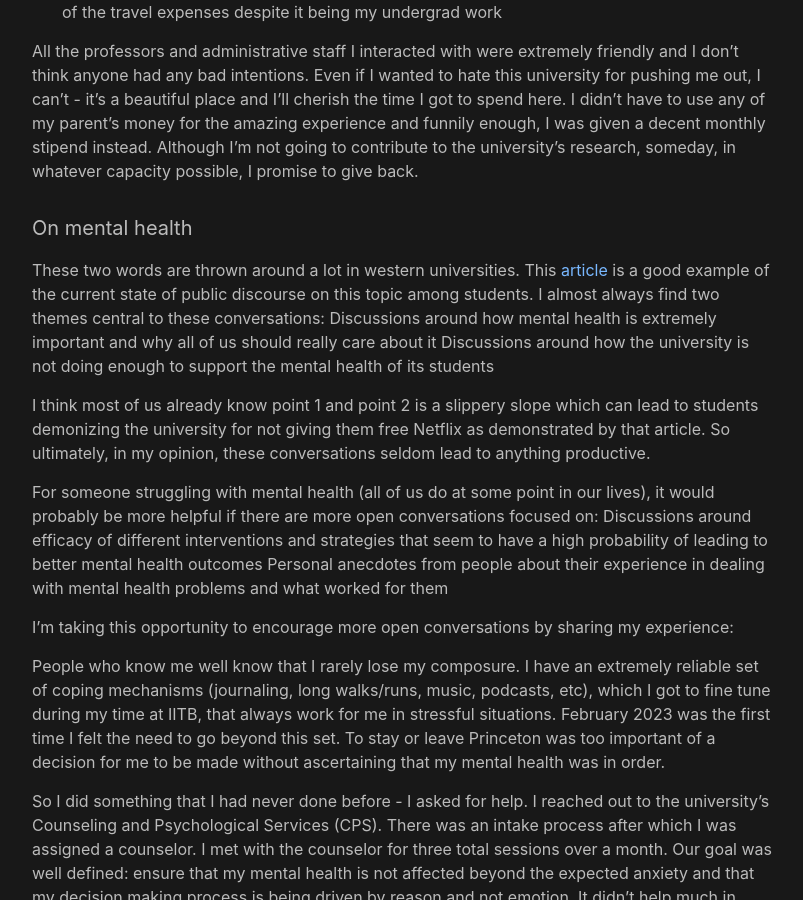
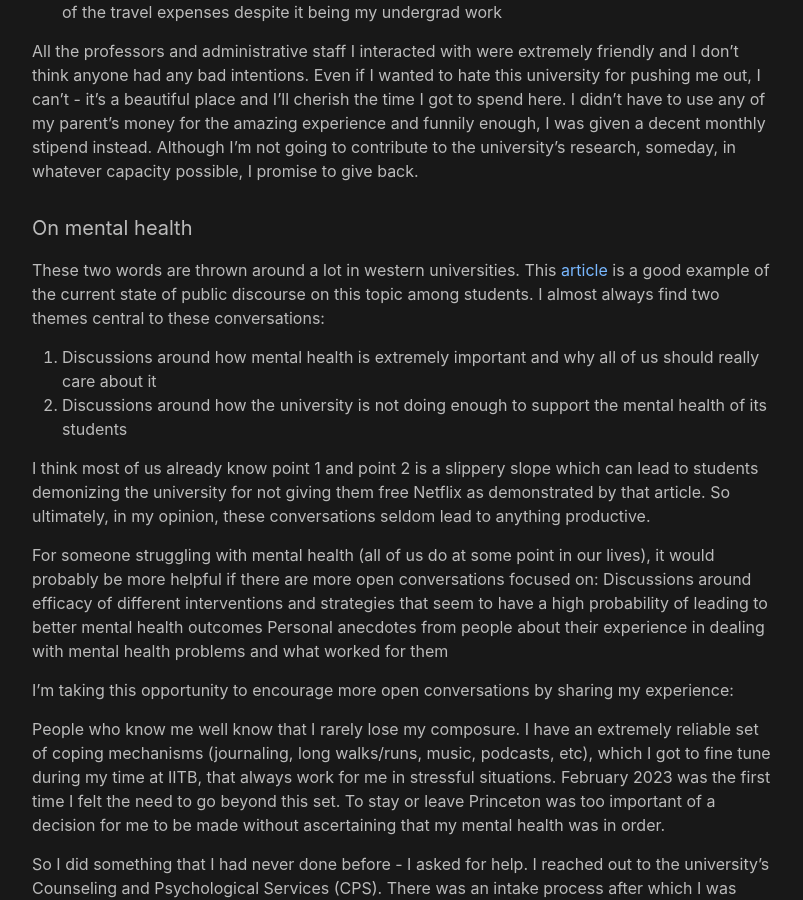
Before and after one commit to mihirvk/mihirvk.github.io, a Jekyll site: the page built from blog_post_0.md, in a window 1280 px wide and 900 px high, scrolled down 5768 px. Shown: the whole window, without its empty margins (238-1041 px from the left). Built offline with Jekyll 4.4.1, drawn with Linux system fonts in a browser that asks for light colours; part of the change alters nothing that is shown; some of the changed text lies outside the part shown.

```diff
--- a/blog_post_0.md
+++ b/blog_post_0.md
@@ -25,7 +25,7 @@ permalink: /blog_post/
 
 ### Why this blog post <a name="why"></a>
 
-1. To save myself the trouble of repeating the whole story and answering the same questions every time someone asks
+1. To save myself the trouble of repeating the whole story and answering the same questions every time people ask
 2. To help future graduate school applicants make more informed decisions
 3. To assure any well wishers that I’m happy, healthy and more motivated than ever before
 
@@ -111,8 +111,8 @@ All the professors and administrative staff I interacted with were extremely fri
 #### On mental health <a name="mhealth"></a>
 
 These two words are thrown around a lot in western universities. This [article](https://www.dailyprincetonian.com/article/2023/02/community-social-anxiety-introvert-mental-health-hobby-solitude-comedy-tv-streaming-cable-pay) is a good example of the current state of public discourse on this topic among students. I almost always find two themes central to these conversations:
-Discussions around how mental health is extremely important and why all of us should really care about it
-Discussions around how the university is not doing enough to support the mental health of its students
+1. Discussions around how mental health is extremely important and why all of us should really care about it
+2. Discussions around how the university is not doing enough to support the mental health of its students
 
 I think most of us already know point 1 and point 2 is a slippery slope which can lead to students demonizing the university for not giving them free Netflix as demonstrated by that article. So ultimately, in my opinion, these conversations seldom lead to anything productive.
 
```
